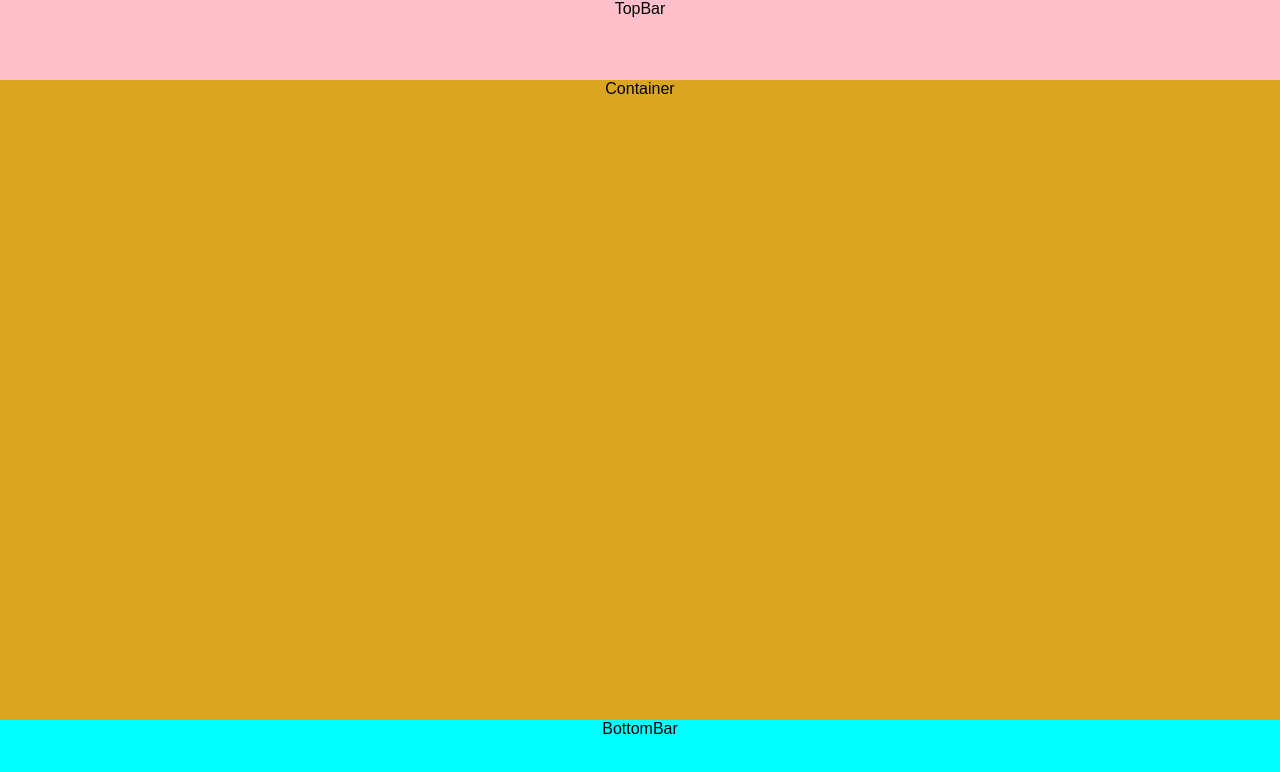
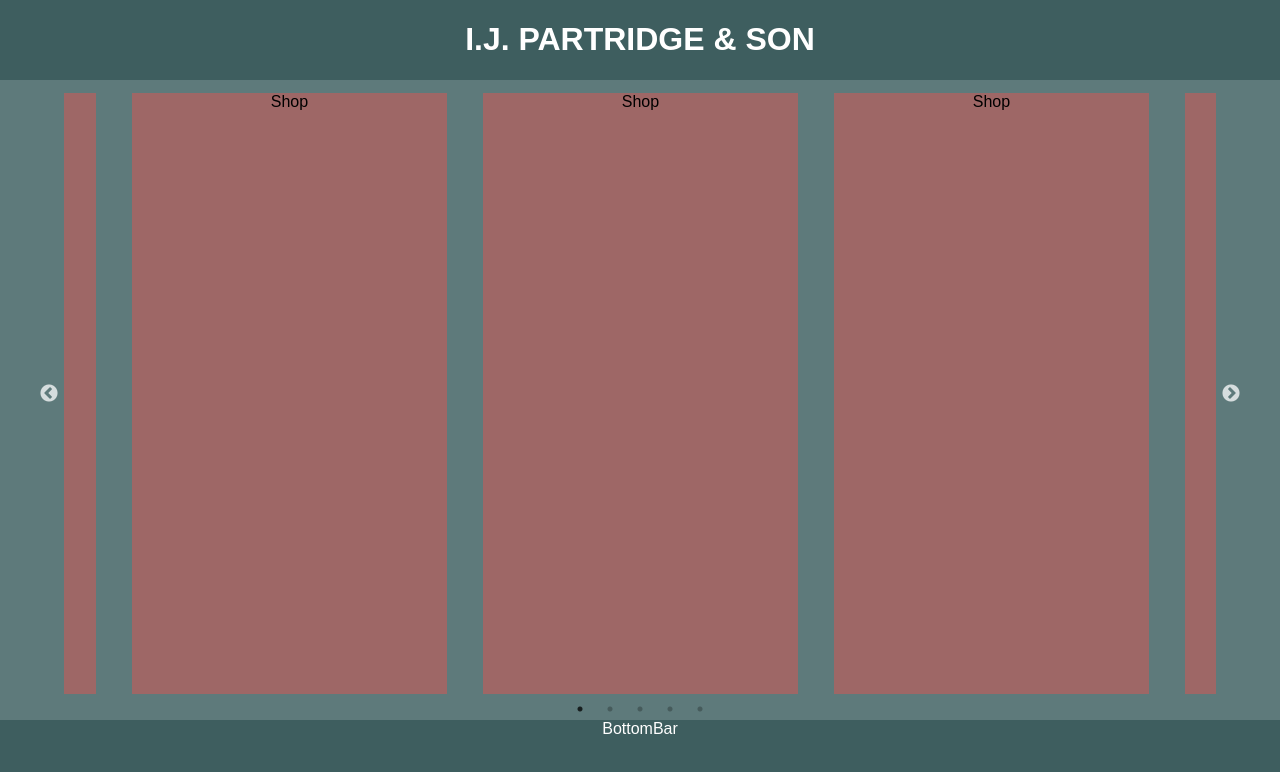
Before and after one commit to sjmp/shop, a React (Create React App) app in the folder my-app/: page / in a window 1280 px wide. Shown: the top 772 px of the page. Built offline with nearby package versions, Linux system fonts and the light colour scheme.

Commit message:
Complete slider and rough ui

```diff
--- a/my-app/package.json
+++ b/my-app/package.json
@@ -5,7 +5,9 @@
   "dependencies": {
     "react": "^16.2.0",
     "react-dom": "^16.2.0",
-    "react-scripts": "1.0.17"
+    "react-scripts": "1.0.17",
+    "react-slick": "^0.16.0",
+    "slick-carousel": "^1.8.1"
   },
   "scripts": {
     "start": "react-scripts start",
--- a/my-app/src/app/App.js
+++ b/my-app/src/app/App.js
@@ -9,6 +9,8 @@ class App extends Component {
   render() {
     return (
       <div className="App">
+        <link rel="stylesheet" type="text/css" href="https://cdnjs.cloudflare.com/ajax/libs/slick-carousel/1.6.0/slick.min.css" />
+        <link rel="stylesheet" type="text/css" href="https://cdnjs.cloudflare.com/ajax/libs/slick-carousel/1.6.0/slick-theme.min.css" />
         <TopBar/>
         <Container/>
         <BottomBar/>
--- a/my-app/src/bars/bottombar.css
+++ b/my-app/src/bars/bottombar.css
@@ -3,6 +3,7 @@
   position: fixed;
   bottom: 0px;
   width:100%;
-  background-color: cyan;
+  background-color: #3E5E5F;
+  color: white;
   height: 10%;
 }
--- a/my-app/src/bars/topbar.css
+++ b/my-app/src/bars/topbar.css
@@ -3,6 +3,7 @@
   position: fixed;
   top: 0px;
   width:100%;
-  background-color: pink;
+  background-color: #3E5E5F;
+  color: white;
   height: 10%;
 }
--- a/my-app/src/bars/topbar.js
+++ b/my-app/src/bars/topbar.js
@@ -6,7 +6,7 @@ class TopBar extends React.Component {
   render() {
     return (
       <div className="topBar">
-        TopBar
+        <h1>I.J. PARTRIDGE & SON</h1>
       </div>
     );
   }
--- a/my-app/src/container/container.css
+++ b/my-app/src/container/container.css
@@ -2,7 +2,7 @@
 {
   position: fixed;
   width: 100%;
-  background-color: goldenrod;
-  height: 90%;
-  bottom: 0px;
+  background-color: #5E7A7B;
+  top: 10%;
+  bottom: 10%;
 }
--- a/my-app/src/container/container.js
+++ b/my-app/src/container/container.js
@@ -1,4 +1,8 @@
 import React from 'react';
+
+import ShopSlider from '../slider/slider.js';
+import Shop from '../shop/shop.js';
+
 import './container.css';
 
 class Container extends React.Component {
@@ -6,7 +10,7 @@ class Container extends React.Component {
   render() {
     return (
       <div className="container">
-        Container
+        <ShopSlider />
       </div>
     );
   }
--- /dev/null
+++ b/my-app/src/shop/shop.css
@@ -0,0 +1,6 @@
+.shop
+{
+  width: 90%;
+  margin: 0 auto;
+  background-color: #9E6766;
+}
--- /dev/null
+++ b/my-app/src/shop/shop.js
@@ -0,0 +1,16 @@
+import React from 'react';
+import './shop.css';
+
+class Shop extends React.Component {
+
+  render() {
+    return (
+      <div className="shop">
+        Shop
+      </div>
+    );
+  }
+
+}
+
+export default Shop;
--- /dev/null
+++ b/my-app/src/slider/slider.css
@@ -0,0 +1,14 @@
+.slick-slider
+{
+  position: fixed;
+  width: 90%;
+  height: 94%;
+  left: 5%;
+  right: 5%;
+  top: 2%;
+  bottom: 2%
+}
+
+.slick-slider div {
+  height: 100%;
+}
--- /dev/null
+++ b/my-app/src/slider/slider.js
@@ -0,0 +1,37 @@
+import React from 'react';
+import Slider from 'react-slick';
+
+import Shop from '../shop/shop.js';
+
+import './slider.css';
+
+class ShopSlider extends React.Component {
+  render() {
+    var settings = {
+      dots: true,
+      infinite: true,
+      speed: 200,
+      centerMode: true,
+      slidesToShow: 3,
+      swipeToSlide: true,
+      responsive: [
+        {breakpoint: 1000, settings: { slidesToShow: 1}}
+
+      ]
+    };
+
+    return (
+      <Slider {...settings}>
+        <div><Shop /></div>
+        <div><Shop /></div>
+        <div><Shop /></div>
+        <div><Shop /></div>
+        <div><Shop /></div>
+      </Slider>
+    );
+
+  }
+}
+
+
+export default ShopSlider;
```
Also changed, not shown: 1 other file (tests, documents, lock files or other folders).
